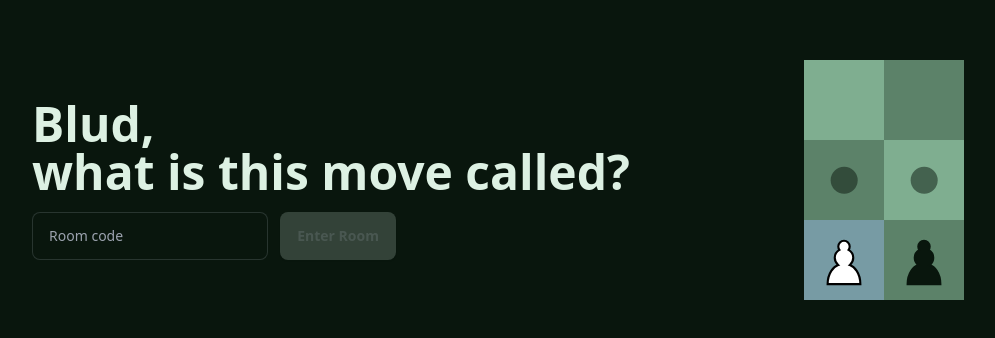
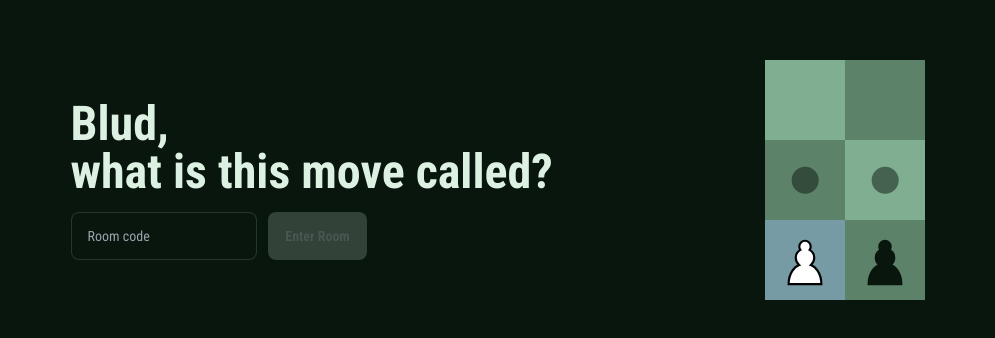
Before and after one commit to reyhaonan/chesss, a SvelteKit app: page / in a window 1280 px wide. Shown: the part 220-558 px from the top of the page, without its empty margins (142-1137 px from the left). Built offline with nearby package versions, Linux system fonts and the light colour scheme.

Commit message:
feat: roboto condensed

```diff
--- a/src/app.html
+++ b/src/app.html
@@ -4,6 +4,9 @@
 		<meta charset="utf-8" />
 		<link rel="icon" href="%sveltekit.assets%/favicon.png" />
 		<link href="https://fonts.googleapis.com/icon?family=Material+Icons" rel="stylesheet" />
+		<link rel="preconnect" href="https://fonts.googleapis.com">
+		<link rel="preconnect" href="https://fonts.gstatic.com" crossorigin>
+		<link href="https://fonts.googleapis.com/css2?family=Roboto+Condensed:wght@100;200;300;400;500;600;700;800;900&display=swap" rel="stylesheet">
 		<!-- <link rel="stylesheet" href="/app.css" /> -->
 		<meta name="viewport" content="width=device-width, initial-scale=1" />
 		%sveltekit.head%
--- a/tailwind.config.js
+++ b/tailwind.config.js
@@ -1,5 +1,5 @@
 // import daisyui from "daisyui"
-
+const defaultTheme = require('tailwindcss/defaultTheme')
 /** @type {import('tailwindcss').Config} */
 export default {
 	content: ['./src/**/*.{html,js,ts,svelte}'],
@@ -25,6 +25,9 @@
 	},
 	theme: {
 		extend: {
+			fontFamily:{
+				'sans': ['Roboto Condensed', ...defaultTheme.fontFamily.sans]
+			},
 			colors: {
 				// https://www.realtimecolors.com/?colors=ddf1e3-09160d-9fd7b3-335c79-6b7ec1&fonts=Poppins-Poppins
 				textColor: '#ddf1e3',
```
